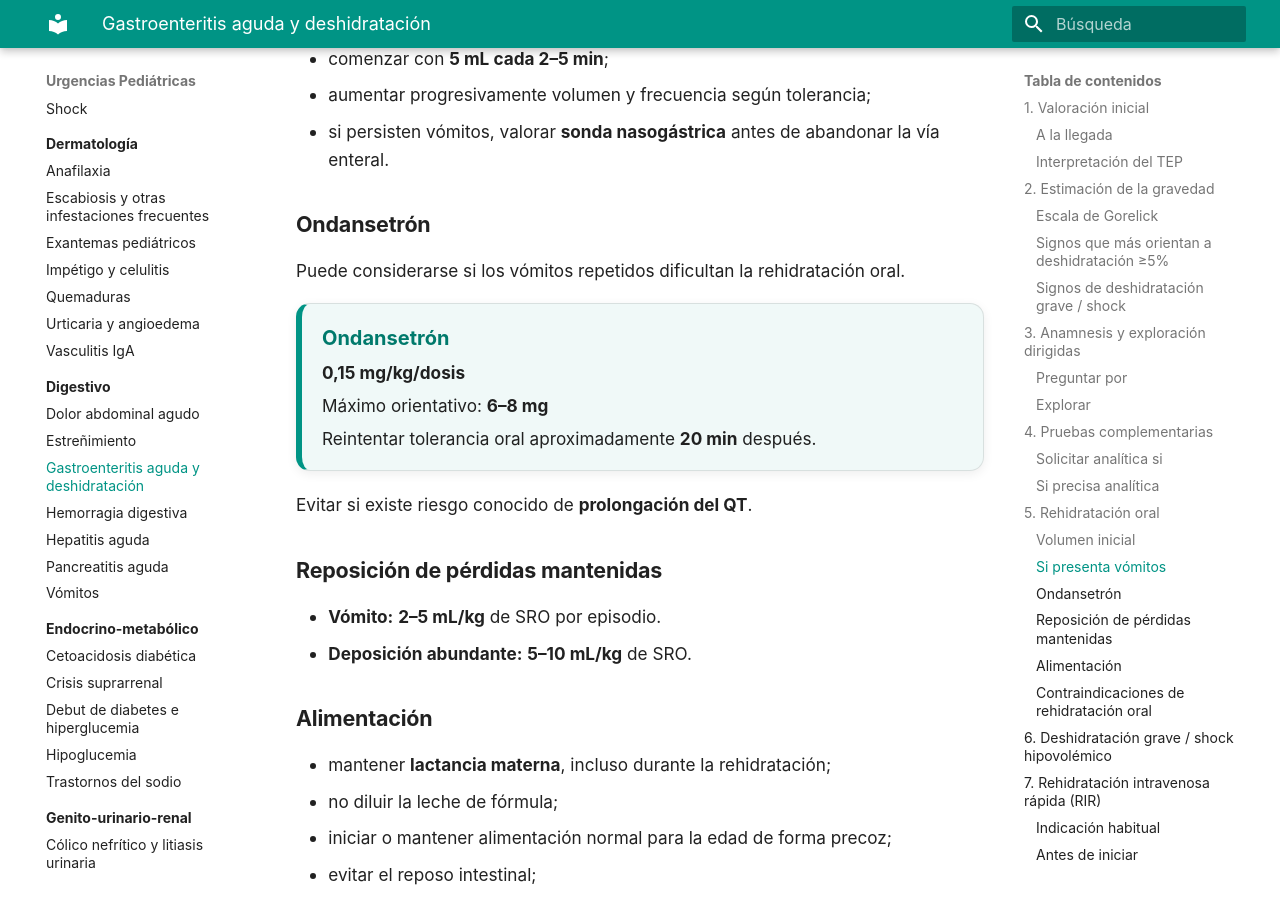
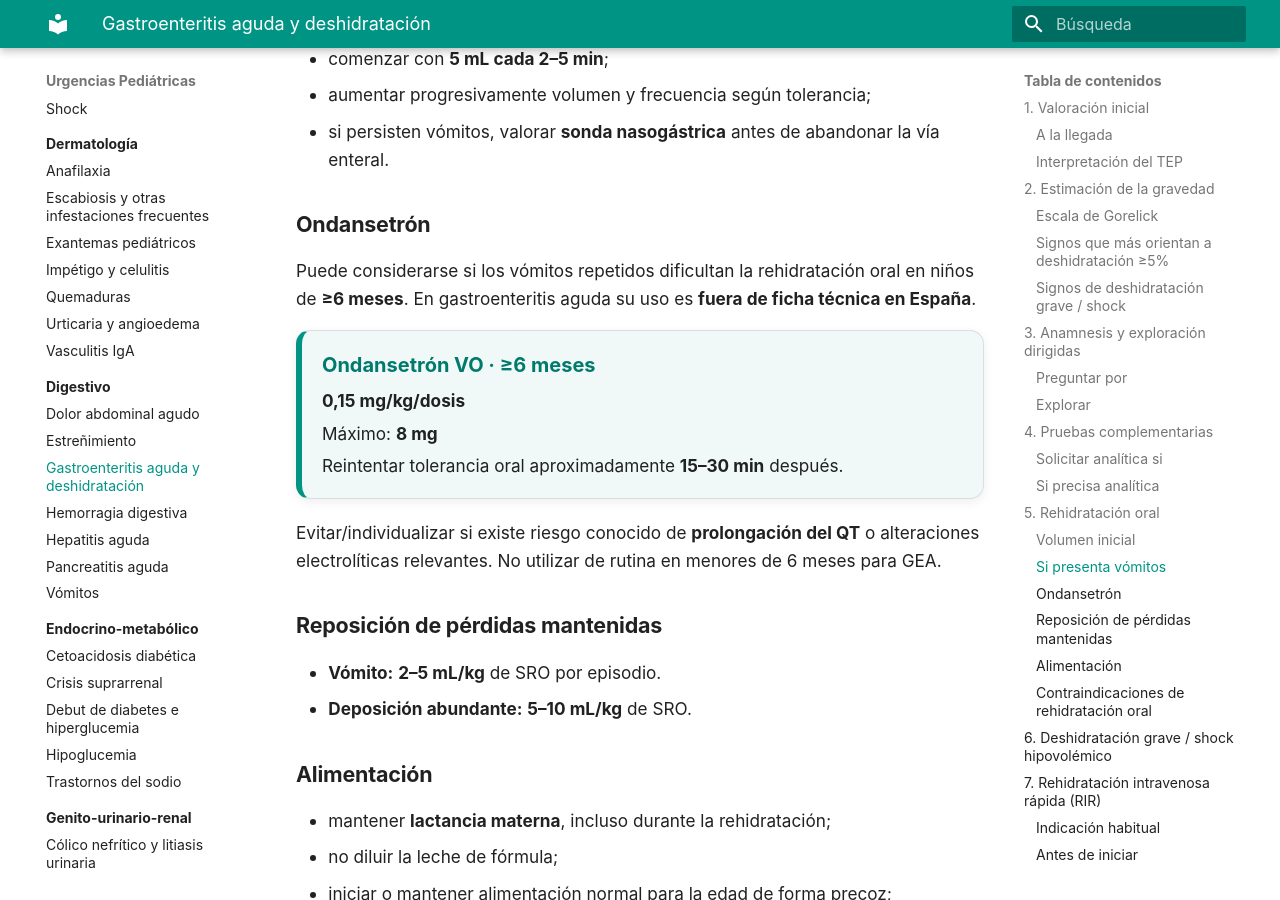
Before and after one commit to gonzaloares/urgencias-pediatricas, an MkDocs documentation site: the page built from docs/digestivo/gastroenteritis-aguda-deshidratacion.md, in a window 1280 px wide and 900 px high, scrolled down 5626 px. Built offline with MkDocs 1.6.1 and Material for MkDocs 9.7.7, drawn with Linux system fonts in a browser that asks for light colours; some of the changed text lies outside the part shown.

Commit message:
Actualiza ondansetrón desde 6 meses en GEA

```diff
--- a/docs/digestivo/gastroenteritis-aguda-deshidratacion.md
+++ b/docs/digestivo/gastroenteritis-aguda-deshidratacion.md
@@ -194,16 +194,16 @@ Un **HCO₃⁻ <17 mEq/L** puede asociarse a deshidratación moderada-grave, per
 
 ### Ondansetrón
 
-Puede considerarse si los vómitos repetidos dificultan la rehidratación oral.
+Puede considerarse si los vómitos repetidos dificultan la rehidratación oral en niños de **≥6 meses**. En gastroenteritis aguda su uso es **fuera de ficha técnica en España**.
 
 <div class="dose-card">
-  <strong>Ondansetrón</strong>
+  <strong>Ondansetrón VO · ≥6 meses</strong>
   <span><b>0,15 mg/kg/dosis</b></span>
-  <span>Máximo orientativo: <b>6–8 mg</b></span>
-  <span>Reintentar tolerancia oral aproximadamente <b>20 min</b> después.</span>
+  <span>Máximo: <b>8 mg</b></span>
+  <span>Reintentar tolerancia oral aproximadamente <b>15–30 min</b> después.</span>
 </div>
 
-Evitar si existe riesgo conocido de **prolongación del QT**.
+Evitar/individualizar si existe riesgo conocido de **prolongación del QT** o alteraciones electrolíticas relevantes. No utilizar de rutina en menores de 6 meses para GEA.
 
 ### Reposición de pérdidas mantenidas
 
@@ -490,7 +490,7 @@ Reconsultar si aparece:
   <div class="algorithm-arrow">↓</div>
 
   <div class="algorithm-split">
-    <span><strong>Sí</strong><br>Leve: SRO 30–50 mL/kg · Moderada: 50–90 mL/kg en 2–4 h · pérdidas mantenidas · ondansetrón/SNG si precisa</span>
+    <span><strong>Sí</strong><br>Leve: SRO 30–50 mL/kg · Moderada: 50–90 mL/kg en 2–4 h · pérdidas mantenidas · ondansetrón si ≥6 meses / SNG si precisa</span>
     <span><strong>No / fracaso RHO</strong><br>Analítica + valorar RIR</span>
   </div>
 
@@ -514,3 +514,6 @@ Reconsultar si aparece:
 
 1. García Herrero MÁ, López López R, Guibert Zafra B. **Deshidratación en contexto de gastroenteritis aguda.** Protocolos diagnósticos y terapéuticos en Urgencias de Pediatría. Sociedad Española de Urgencias de Pediatría. 4.ª ed. Febrero 2024. [Documento SEUP](https://seup.org/wp-content/uploads/2024/04/17_Deshidratacion_4ed.pdf)
 2. Sociedad Española de Urgencias de Pediatría. **Paciente con deshidratación en el contexto de gastroenteritis aguda (no incluye periodo neonatal).** Algoritmo SEUP, actualización mayo 2024. [Algoritmo](https://seup.org/wp-content/uploads/2024/04/9_Deshidratacion_may2024.pdf)
+3. Royal Children’s Hospital Melbourne. **Clinical Practice Guideline: Gastroenteritis.** Ondansetrón para apoyar la hidratación en niños y lactantes mayores de 6 meses. [Guía](https://www.rch.org.au/clinicalguide/guideline_index/Gastroenteritis/)
+4. Canadian Paediatric Society. **Emergency department use of oral ondansetron for acute gastroenteritis-related vomiting in infants and children.** Recomendación desde los 6 meses. [Documento](https://cps.ca/en/documents/position/oral-ondansetron)
+5. Agencia Española de Medicamentos y Productos Sanitarios (AEMPS). **Ficha técnica de ondansetrón.** Indicaciones pediátricas autorizadas según contexto clínico. [CIMA](https://cima.aemps.es/cima/dochtml/ft/59072/FichaTecnica_59072.html)
```
